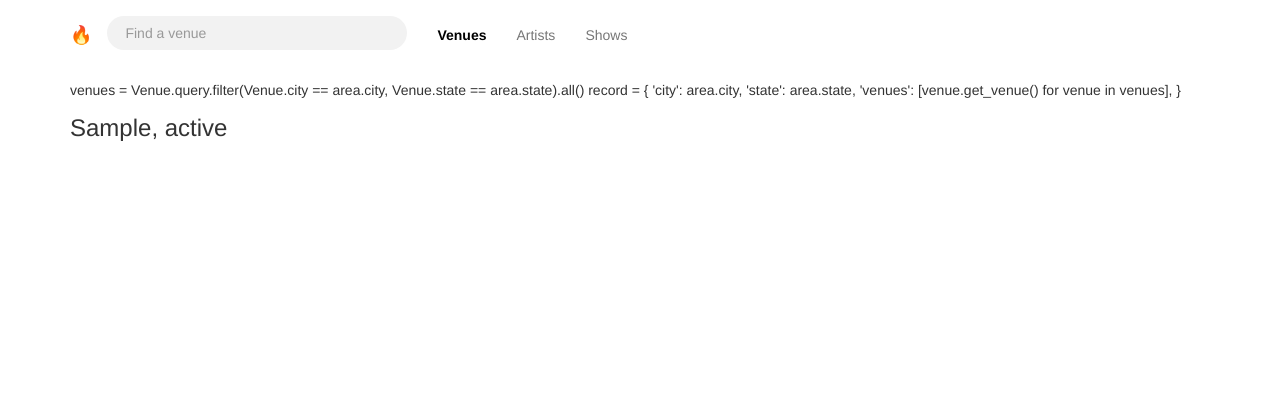
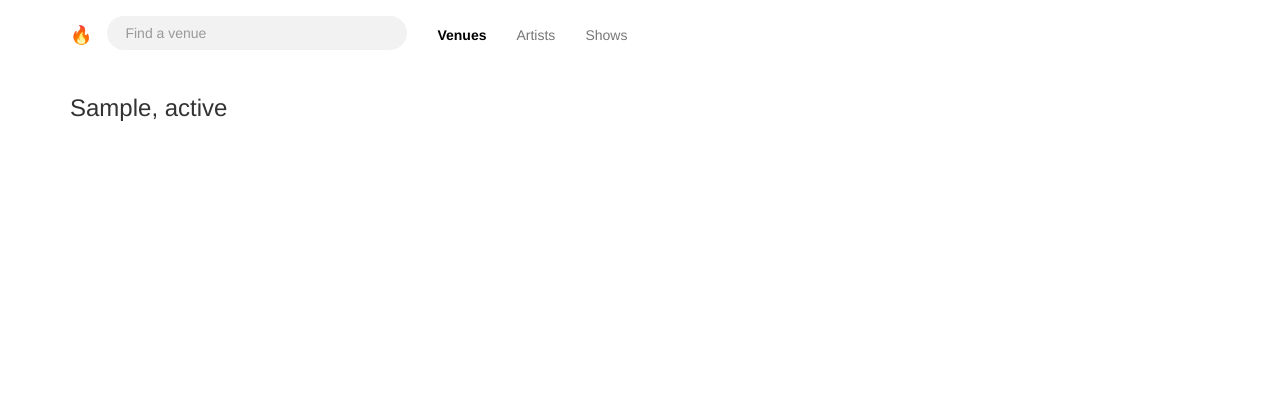
Before and after one commit to sjoerdvellinga/fyyur, a Flask app: page /venues in a window 1280 px wide. Shown: the top 420 px of the page. Run offline with Flask 2, Linux system fonts and the light colour scheme; tables that the repository leaves empty hold one stand-in row (values such as "Sample post"); some libraries are stand-ins or nearby versions.

Commit message:
bug-fix to venues.html

```diff
--- a/templates/pages/venues.html
+++ b/templates/pages/venues.html
@@ -2,15 +2,9 @@
 {% block title %}Fyyur | Venues{% endblock %}
 {% block content %}
 {% for area in areas %}
-venues = Venue.query.filter(Venue.city == area.city, Venue.state == area.state).all()
-  record = {
-    'city': area.city,
-    'state': area.state,
-    'venues': [venue.get_venue() for venue in venues],
-  }
 <h3>{{ area.city }}, {{ area.state }} </h3>
 	<ul class="items">
-		{% for venue in area.venues %}
+		{% for venue in venues %}
 		<li>
 			<a href="/venues/{{ venue.id }}">
 				<i class="fas fa-music"></i>
```
